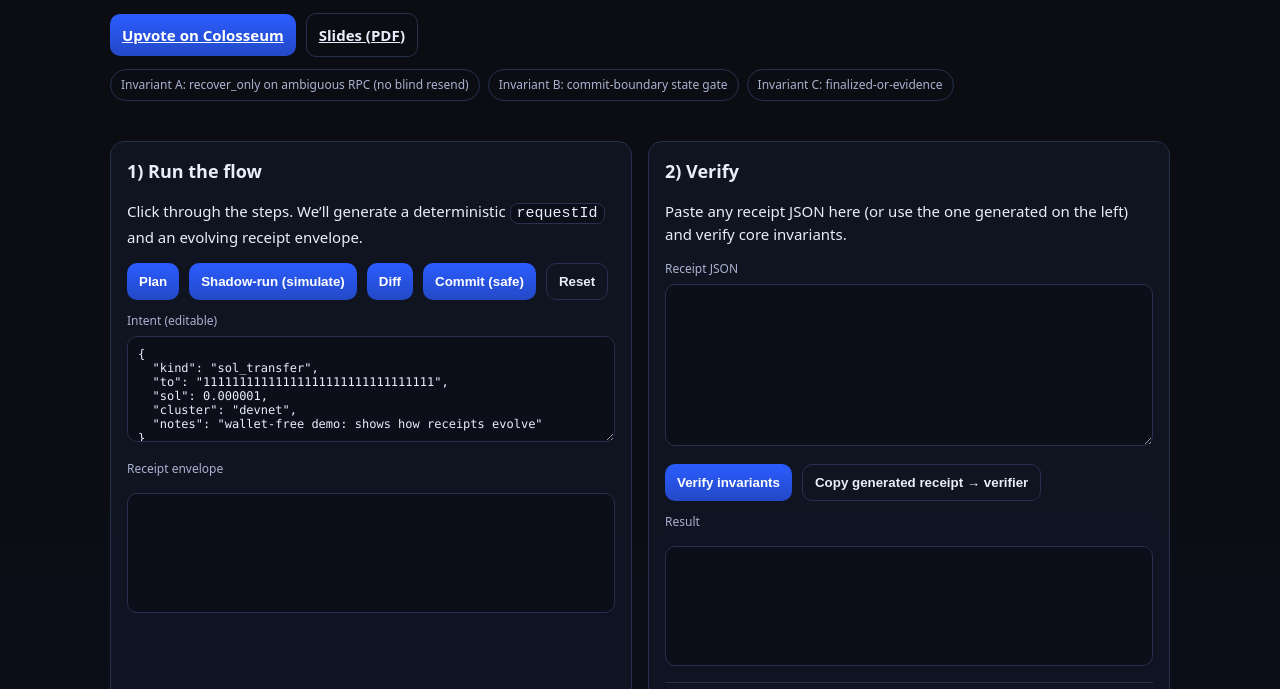
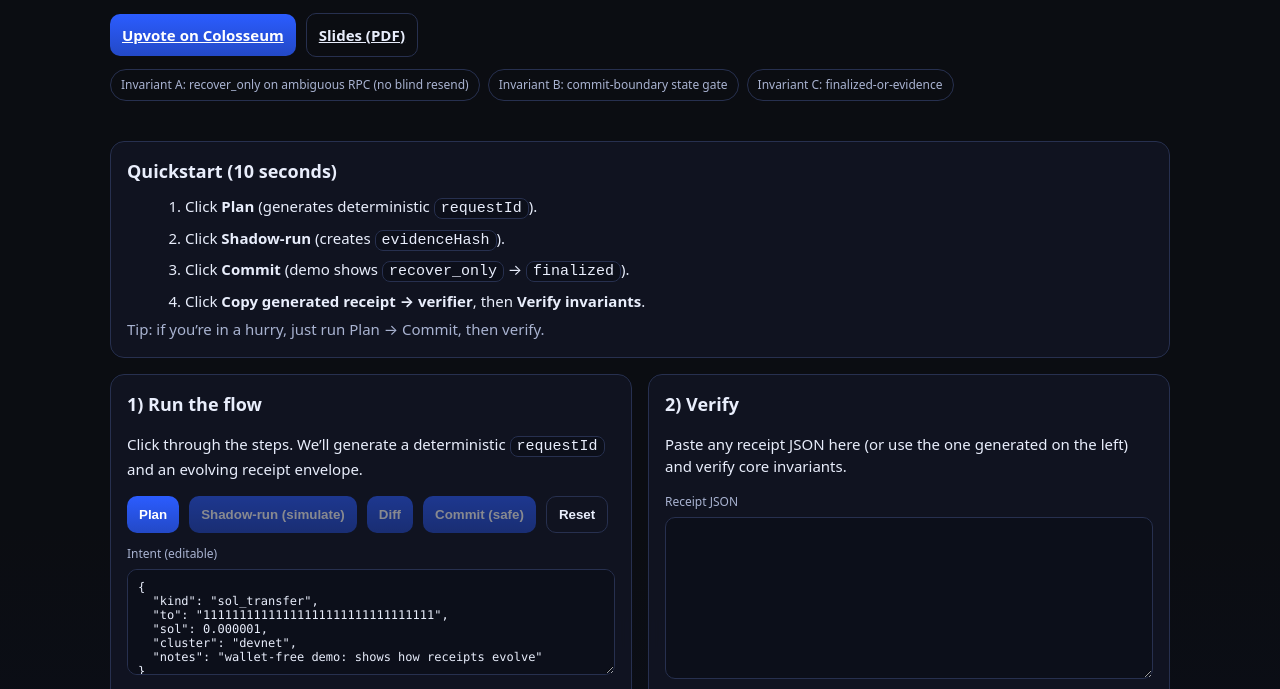
Before and after one commit to yukikm/actsafe-counterfactual, a website: page index.html in a window 1280 px wide. Shown: the part 96-785 px from the top of the page. Drawn offline with Linux system fonts and the light colour scheme.

Commit message:
Improve live demo UX: quickstart + button gating

```diff
--- a/demo.js
+++ b/demo.js
@@ -37,6 +37,12 @@ function setEnvelope(partial){
 
 function reset(){
   state = { requestId:null, envelope:null, diff:null };
+
+  // UX: disable buttons until prior step is completed.
+  btnSim.disabled = true;
+  btnDiff.disabled = true;
+  btnCommit.disabled = true;
+
   intentEl.value = JSON.stringify({
     kind: 'sol_transfer',
     to: '11111111111111111111111111111111',
@@ -63,6 +69,10 @@ async function plan(){
     createdAt: nowIso(),
     updatedAt: nowIso(),
   });
+
+  btnSim.disabled = false;
+  btnDiff.disabled = false;
+  btnCommit.disabled = false;
 }
 
 async function simulate(){
--- a/index.html
+++ b/index.html
@@ -26,6 +26,16 @@
   </header>
 
   <main class="wrap grid">
+    <section class="card full" id="quickstart">
+      <h2>Quickstart (10 seconds)</h2>
+      <ol class="qs">
+        <li>Click <b>Plan</b> (generates deterministic <code>requestId</code>).</li>
+        <li>Click <b>Shadow-run</b> (creates <code>evidenceHash</code>).</li>
+        <li>Click <b>Commit</b> (demo shows <code>recover_only</code> → <code>finalized</code>).</li>
+        <li>Click <b>Copy generated receipt → verifier</b>, then <b>Verify invariants</b>.</li>
+      </ol>
+      <div class="sub">Tip: if you’re in a hurry, just run Plan → Commit, then verify.</div>
+    </section>
     <section class="card">
       <h2>1) Run the flow</h2>
       <p>Click through the steps. We’ll generate a deterministic <code>requestId</code> and an evolving receipt envelope.</p>
--- a/styles.css
+++ b/styles.css
@@ -8,6 +8,8 @@ h1{margin:0 0 8px 0;font-size:28px}
 .grid{display:grid;gap:16px;grid-template-columns:1fr;}
 @media(min-width:980px){.grid{grid-template-columns:1fr 1fr}.full{grid-column:1/-1}}
 .card{background:rgba(18,22,37,.8);border:1px solid var(--line);border-radius:14px;padding:16px;backdrop-filter: blur(6px)}
+.qs{margin:8px 0 0 18px;color:var(--text)}
+.qs li{margin:6px 0}
 .card h2{margin:0 0 10px 0;font-size:18px}
 .card h3{margin:14px 0 8px 0;font-size:16px}
 .pillrow{display:flex;gap:8px;flex-wrap:wrap;margin-top:12px}
```
